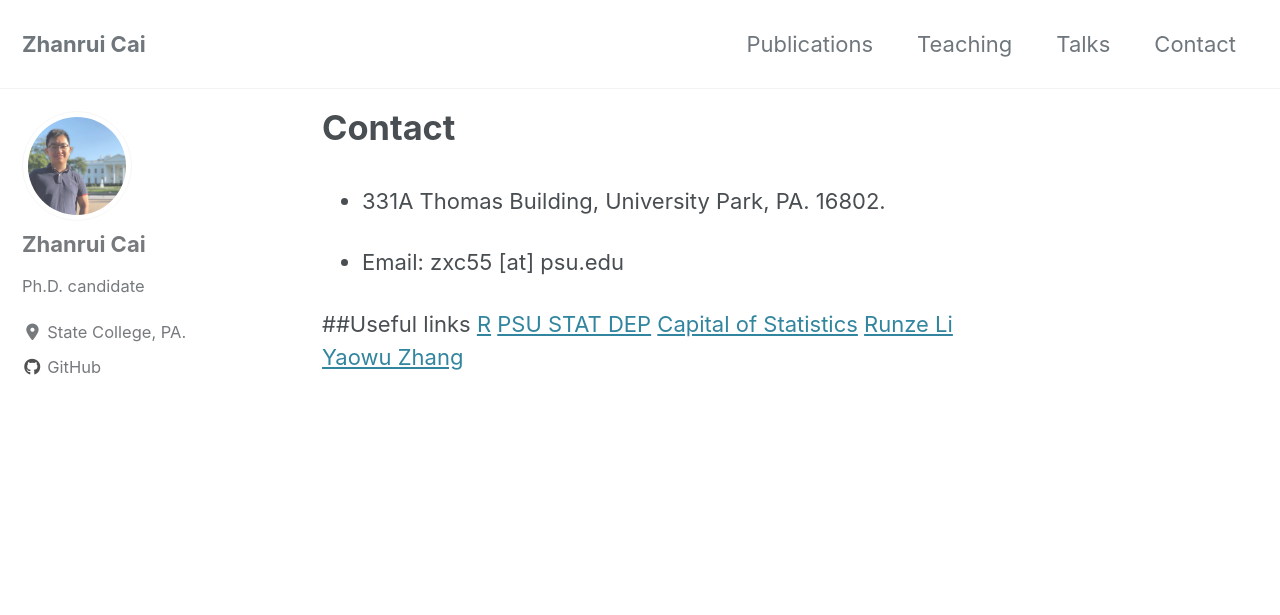
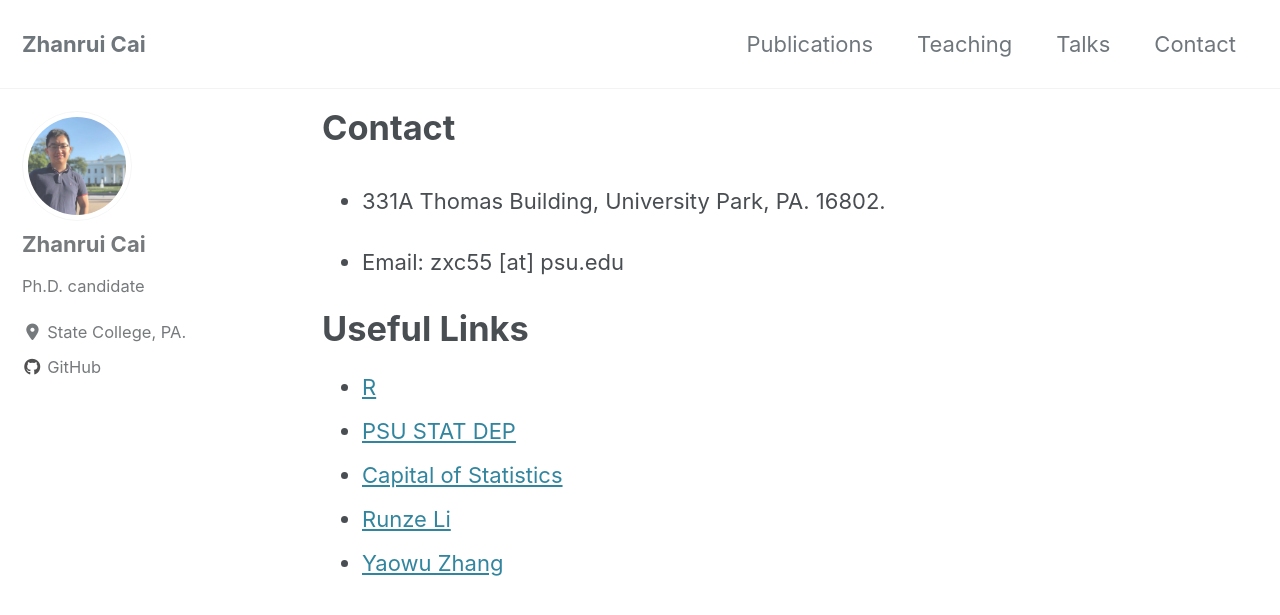
Before and after one commit to zhanruicai/zhanruicai.github.io, a Jekyll site: the page built from _pages/contact.md, in a window 1280 px wide and 900 px high. Shown: the top 615 px of the window. Built offline with Jekyll 4.4.1, drawn with Linux system fonts in a browser that asks for light colours; cached includes are drawn as plain includes; nearby versions of some CDN libraries.

Commit message:
new version

```diff
--- a/_pages/contact.md
+++ b/_pages/contact.md
@@ -8,9 +8,9 @@ author_profile: true
 
 - Email: zxc55 [at] psu.edu
 
-##Useful links
-[R](https://www.r-project.org/)
-[PSU STAT DEP](https://science.psu.edu/stat)
-[Capital of Statistics](https://cosx.org/)
-[Runze Li](http://www.personal.psu.edu/ril4/)
-[Yaowu Zhang](https://zhangyaowucp.github.io/)
+# Useful Links
+- [R](https://www.r-project.org/)
+- [PSU STAT DEP](https://science.psu.edu/stat)
+- [Capital of Statistics](https://cosx.org/)
+- [Runze Li](http://www.personal.psu.edu/ril4/)
+- [Yaowu Zhang](https://zhangyaowucp.github.io/)
```
